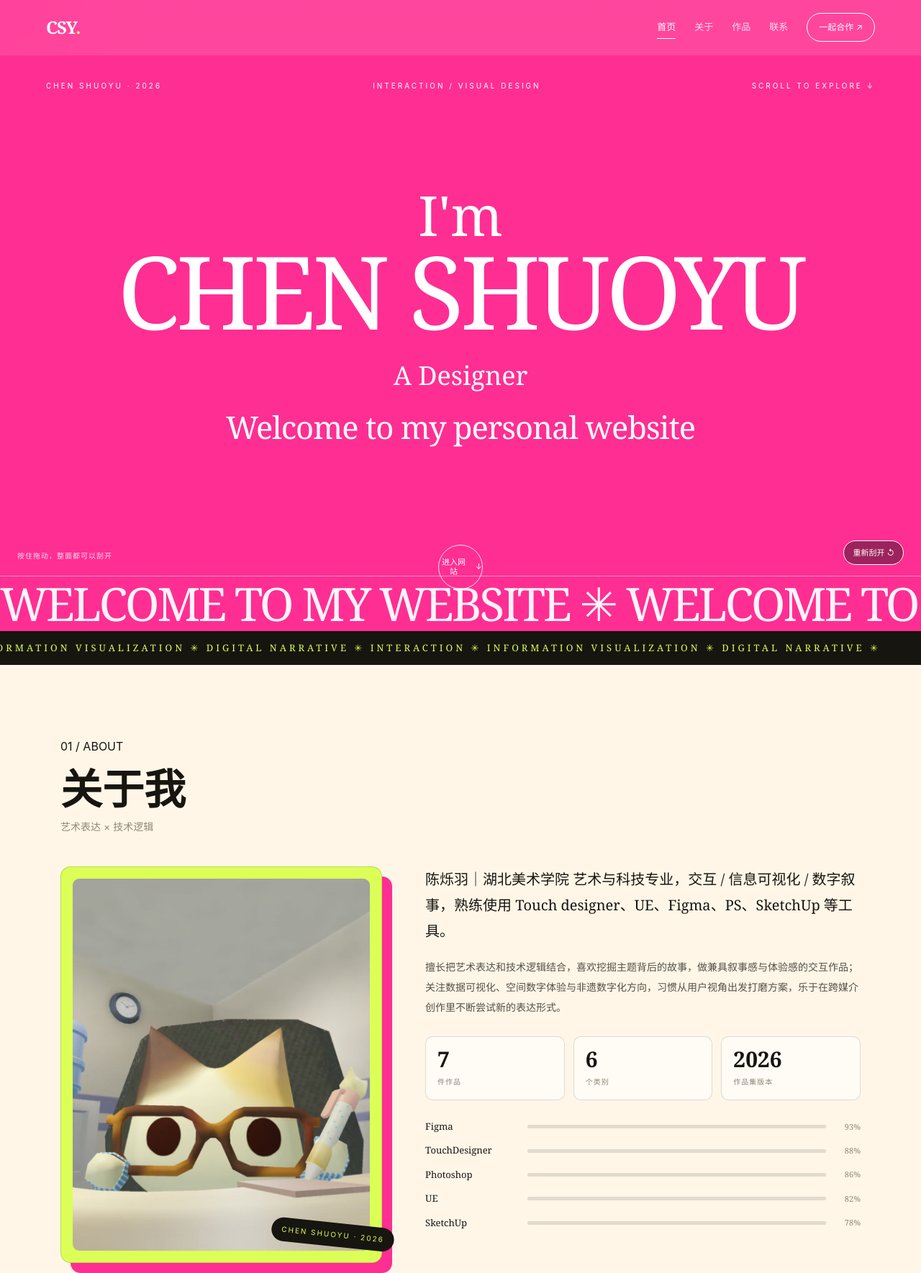
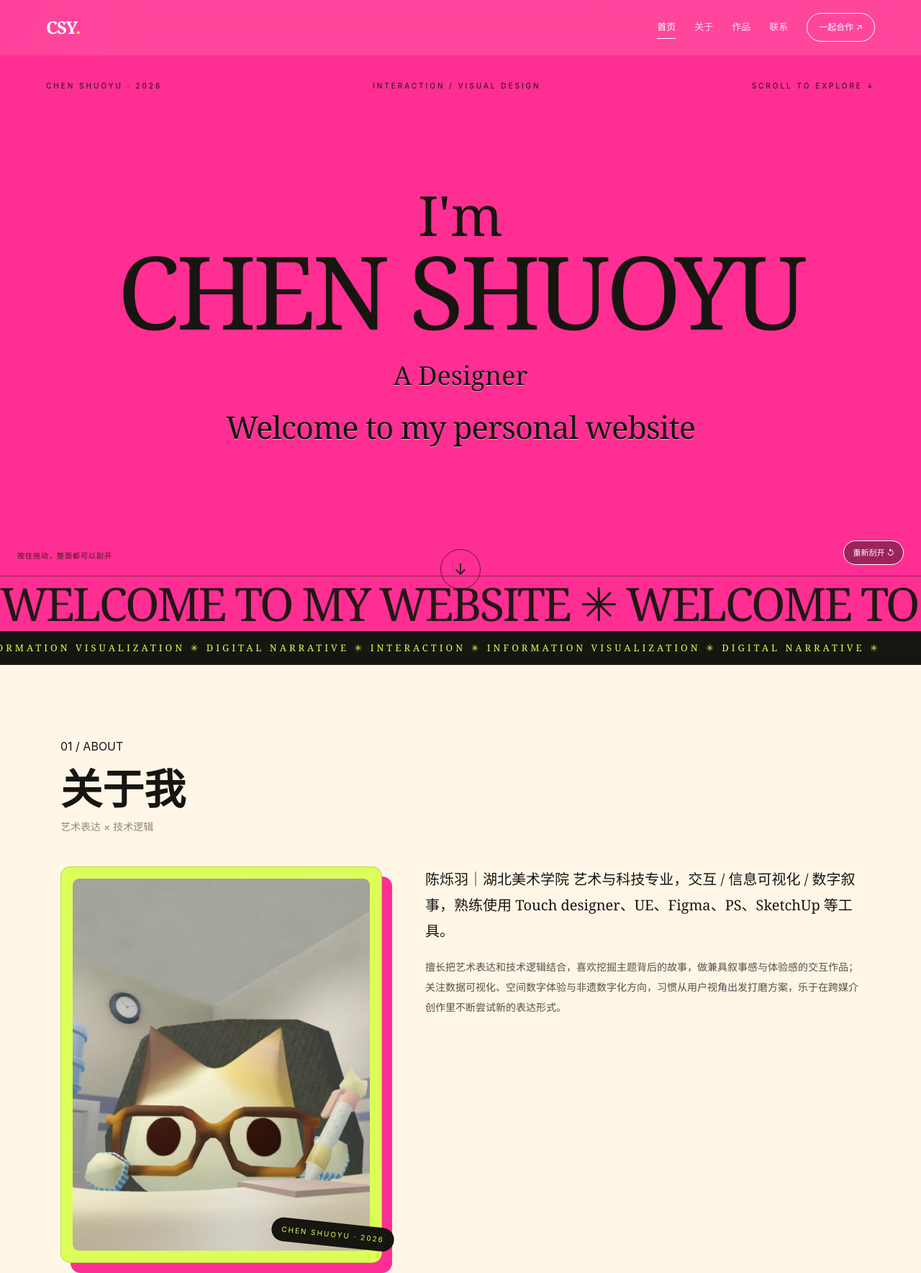
Before and after one commit to Tartalr818339/csy-portfolio-v2, a plain HTML site: page index.html in a window 1280 px wide. Shown: the top 1769 px of the page at 72% size. Drawn offline with Linux system fonts and the light colour scheme.

Commit message:
Simplify about, auto-scroll works, refine details and scratch cover

```diff
--- a/index.html
+++ b/index.html
@@ -5,7 +5,7 @@
     <meta name="viewport" content="width=device-width, initial-scale=1" />
     <meta name="description" content="陈烁羽的个人作品集 · 交互 / 信息可视化 / 数字叙事。" />
     <title>陈烁羽 · 个人作品集</title>
-    <link rel="stylesheet" href="./styles.css?v=20261121c" />
+    <link rel="stylesheet" href="./styles.css?v=20261121d" />
   </head>
   <body>
     <div class="grain" aria-hidden="true"></div>
@@ -26,10 +26,7 @@
       <section class="hero" id="home">
         <div class="scratch-wrap" id="scratch-wrap">
           <div class="scratch-collage" aria-hidden="true">
-            <img src="./images/installation-poster.jpg" alt="" />
-            <img src="./images/wuhan-food-map.jpg" alt="" />
-            <img src="./images/lingquan-ip.jpg" alt="" />
-            <img src="./images/resonance-main.jpg" alt="" />
+            <img src="./images/scratch-cover.jpg" alt="" />
           </div>
           <canvas id="scratch-canvas" aria-label="拖动刮开整个封面"></canvas>
           <div class="scratch-copy">
@@ -51,7 +48,7 @@
           <span class="scratch-hint">按住拖动，整面都可以刮开</span>
         </div>
 
-        <a class="hero-enter" href="#about">进入网站 <span>↓</span></a>
+        <a class="hero-enter" href="#about" aria-label="进入网站">↓</a>
         <div class="hero-bottom" aria-hidden="true">WELCOME TO MY WEBSITE ✳ WELCOME TO MY WEBSITE ✳</div>
       </section>
 
@@ -76,8 +73,6 @@
           <div class="about-content reveal">
             <p id="about-lead" class="about-lead"></p>
             <div id="about-paragraphs" class="about-paragraphs"></div>
-            <div class="stats" id="about-stats"></div>
-            <div class="skills" id="about-skills"></div>
           </div>
         </div>
       </section>
@@ -87,7 +82,6 @@
           <div class="section-head light reveal">
             <span class="section-no">02 / WORKS</span>
             <h2>MY DESIGN WORKS</h2>
-            <p>点击作品，像打开一个新页面一样往下读。</p>
           </div>
           <div class="works-controls">
             <div class="filters" id="work-filters" role="tablist" aria-label="作品分类"></div>
@@ -145,6 +139,6 @@
 
     <div id="toast" class="toast" role="status" aria-live="polite"></div>
 
-    <script type="module" src="./main.js?v=20261121c"></script>
+    <script type="module" src="./main.js?v=20261121d"></script>
   </body>
 </html>
--- a/main.js
+++ b/main.js
@@ -1,4 +1,4 @@
-import { siteMeta, units } from './data.js?v=20261121c';
+import { siteMeta, units } from './data.js?v=20261121d';
 
 const intro = units.find((unit) => unit.id === 'intro');
 const contact = units.find((unit) => unit.id === 'contact');
@@ -33,26 +33,6 @@ function renderIntro() {
   document.querySelector('#about-lead').textContent = intro.left.lead;
   document.querySelector('#about-paragraphs').innerHTML = intro.left.paragraphs
     .map((paragraph) => `<p>${paragraph}</p>`)
-    .join('');
-
-  const stats = [
-    { value: workUnits.length, label: '件作品' },
-    { value: categories.length, label: '个类别' },
-    { value: '2026', label: '作品集版本' },
-  ];
-  document.querySelector('#about-stats').innerHTML = stats
-    .map((stat) => `<div class="stat"><strong>${stat.value}</strong><small>${stat.label}</small></div>`)
-    .join('');
-
-  document.querySelector('#about-skills').innerHTML = (intro.skills || [])
-    .map(
-      (skill) => `
-        <div class="skill" style="--level: ${skill.level}%">
-          <span class="skill-name">${skill.name}</span>
-          <span class="skill-track"><span class="skill-bar"></span></span>
-          <span class="skill-value">${skill.level}%</span>
-        </div>`
-    )
     .join('');
 }
 
@@ -107,15 +87,9 @@ function renderWorks(filter = '全部') {
 }
 
 function openProject(unit) {
-  const yearFact = unit.left.facts.find((fact) => fact.label.includes('时间'));
-  const projectFact = unit.left.facts.find((fact) => fact.label === '项目');
-  const year = yearFact?.value || '—';
-  const projectName = projectFact?.value || unit.title;
-
   const meta = [
-    { label: 'PROJECT', value: projectName },
-    { label: 'YEAR', value: year },
     { label: 'CATEGORY', value: categoryOf(unit) },
+    ...unit.left.facts.map((fact) => ({ label: fact.label, value: fact.value })),
     { label: 'INDEX', value: unit.kicker },
   ];
   document.querySelector('#modal-meta').innerHTML = meta
@@ -130,14 +104,10 @@ function openProject(unit) {
     .map((text) => `<p>${text}</p>`)
     .join('');
 
-  const facts = unit.left.facts
-    .map((fact) => `<dt>${fact.label}</dt><dd>${fact.value}</dd>`)
-    .join('');
-
   document.querySelector('#modal-kicker').textContent = `${categoryOf(unit)} · PROJECT DETAIL`;
   document.querySelector('#modal-title').textContent = unit.title;
   document.querySelector('#modal-lead').textContent = unit.left.lead;
-  document.querySelector('#modal-body').innerHTML = `${paragraphs}<dl class="detail-facts">${facts}</dl>`;
+  document.querySelector('#modal-body').innerHTML = paragraphs;
   document.querySelector('#modal-gallery').innerHTML = unit.hotspots
     .map(
       (hotspot) => `
@@ -228,6 +198,23 @@ function initScratch() {
   resize();
 }
 
+function initRailAutoScroll() {
+  let paused = false;
+  grid.addEventListener('pointerenter', () => { paused = true; });
+  grid.addEventListener('pointerleave', () => { paused = false; });
+
+  function loop() {
+    if (!paused && modal.hidden && grid.scrollWidth > grid.clientWidth) {
+      const max = grid.scrollWidth - grid.clientWidth;
+      let next = grid.scrollLeft + 0.45;
+      if (next >= max) next = 0;
+      grid.scrollLeft = next;
+    }
+    requestAnimationFrame(loop);
+  }
+  requestAnimationFrame(loop);
+}
+
 function bindEvents() {
   grid.addEventListener('click', (event) => {
     const card = event.target.closest('[data-work-id]');
@@ -300,6 +287,8 @@ function bindCursorGlow() {
   if (!window.matchMedia('(hover: hover) and (pointer: fine)').matches) return;
   document.addEventListener('pointermove', (event) => {
     glow.style.transform = `translate(${event.clientX}px, ${event.clientY}px) translate(-50%, -50%)`;
+    const under = document.elementFromPoint(event.clientX, event.clientY);
+    glow.dataset.mode = under?.closest('.works, .modal') ? 'dark' : 'light';
   });
 }
 
@@ -307,6 +296,7 @@ renderIntro();
 renderContact();
 renderFilters();
 renderWorks();
+initRailAutoScroll();
 bindEvents();
 bindNavigation();
 bindCursorGlow();
--- a/styles.css
+++ b/styles.css
@@ -63,6 +63,11 @@ textarea {
   background: radial-gradient(circle, rgba(255, 46, 147, 0.16), transparent 65%);
   transform: translate(-50%, -50%);
   pointer-events: none;
+  transition: background 300ms ease;
+}
+
+.cursor-glow[data-mode="dark"] {
+  background: radial-gradient(circle, rgba(98, 230, 255, 0.2), rgba(220, 255, 87, 0.06) 42%, transparent 70%);
 }
 
 .nav {
@@ -163,7 +168,7 @@ main,
   min-height: 100vh;
   padding: 0;
   background: var(--pink);
-  color: #fff;
+  color: var(--ink);
   overflow: hidden;
 }
 
@@ -216,11 +221,9 @@ main,
 .scratch-collage {
   position: absolute;
   inset: 0;
-  display: grid;
-  grid-template-columns: repeat(4, 1fr);
-  gap: 4px;
-  background: #161616;
-  transform: rotate(-2deg) scale(1.1);
+  display: block;
+  background: #fff;
+  transform: scale(1.04);
 }
 
 .scratch-collage img {
@@ -255,6 +258,7 @@ main,
 .scratch-words {
   display: grid;
   gap: 6px;
+  text-shadow: 0 1px 0 rgba(255, 255, 255, 0.55);
 }
 
 .scratch-words span {
@@ -299,25 +303,22 @@ main,
   left: 50%;
   bottom: 58px;
   z-index: 5;
-  display: flex;
-  align-items: center;
-  justify-content: center;
-  gap: 10px;
-  width: 62px;
-  height: 62px;
+  display: grid;
+  place-items: center;
+  width: 56px;
+  height: 56px;
   margin: 0;
-  border: 1px solid rgba(255, 255, 255, 0.85);
+  border: 1px solid rgba(23, 21, 15, 0.7);
   border-radius: 50%;
-  font-size: 11px;
-  line-height: 1.2;
-  text-align: center;
+  font-size: 22px;
+  line-height: 1;
   transform: translateX(-50%);
   transition: transform 240ms ease, background 240ms ease;
 }
 
 .hero-enter:hover {
   transform: translateX(-50%) translateY(4px);
-  background: rgba(255, 255, 255, 0.16);
+  background: rgba(23, 21, 15, 0.08);
 }
 
 .hero-bottom {
@@ -328,7 +329,7 @@ main,
   z-index: 5;
   margin: 0;
   padding: 6px 0;
-  border-top: 1px solid rgba(255, 255, 255, 0.5);
+  border-top: 1px solid rgba(23, 21, 15, 0.5);
   font-family: var(--serif);
   font-size: clamp(24px, 5vw, 72px);
   line-height: 1;
@@ -505,10 +506,22 @@ main,
 }
 
 .works {
+  position: relative;
   max-width: none;
-  padding: 100px 0 110px;
+  padding: 100px 0 150px;
   background: var(--dark);
   color: #fff;
+}
+
+.works::after {
+  content: "";
+  position: absolute;
+  left: 0;
+  right: 0;
+  bottom: -1px;
+  height: 120px;
+  background: linear-gradient(to bottom, transparent, var(--cream));
+  pointer-events: none;
 }
 
 .works-inner {
```
Also changed, not shown: images/scratch-cover.jpg (added).
